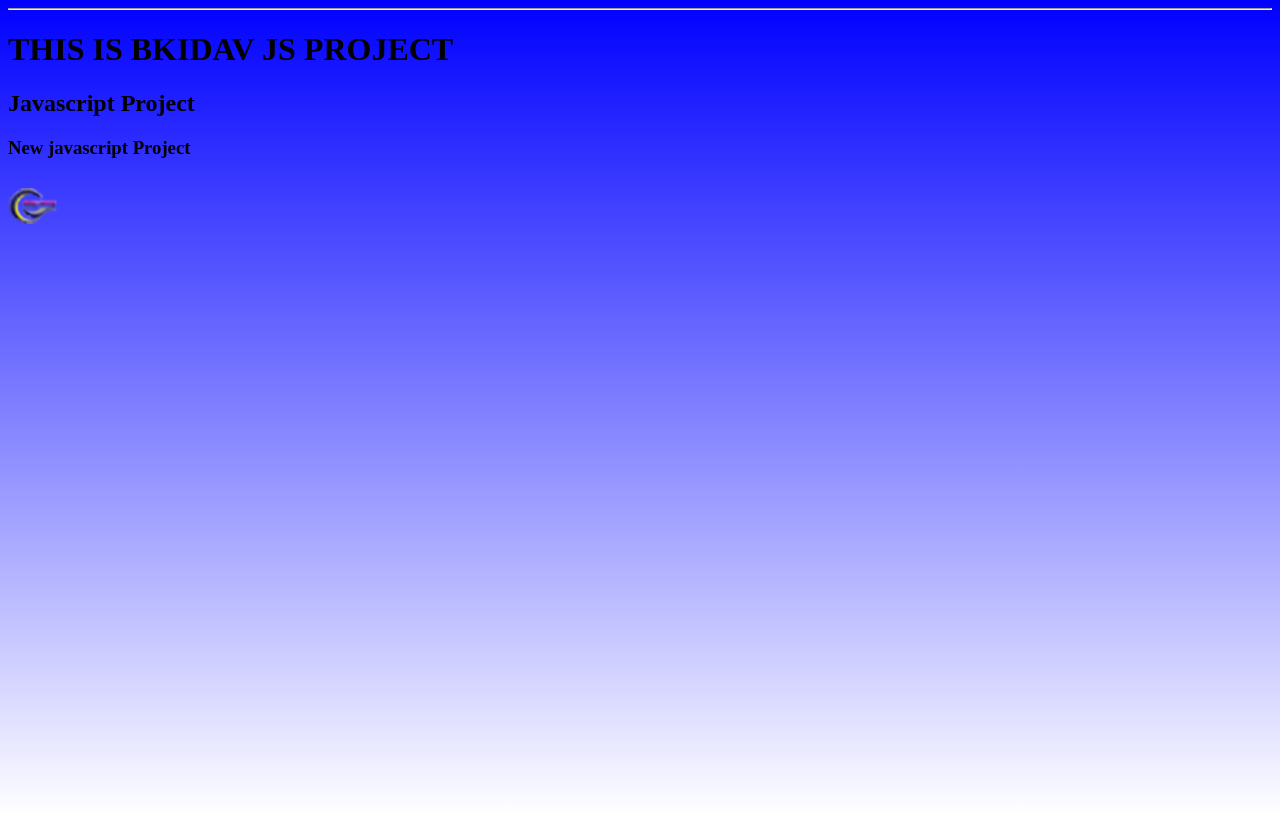
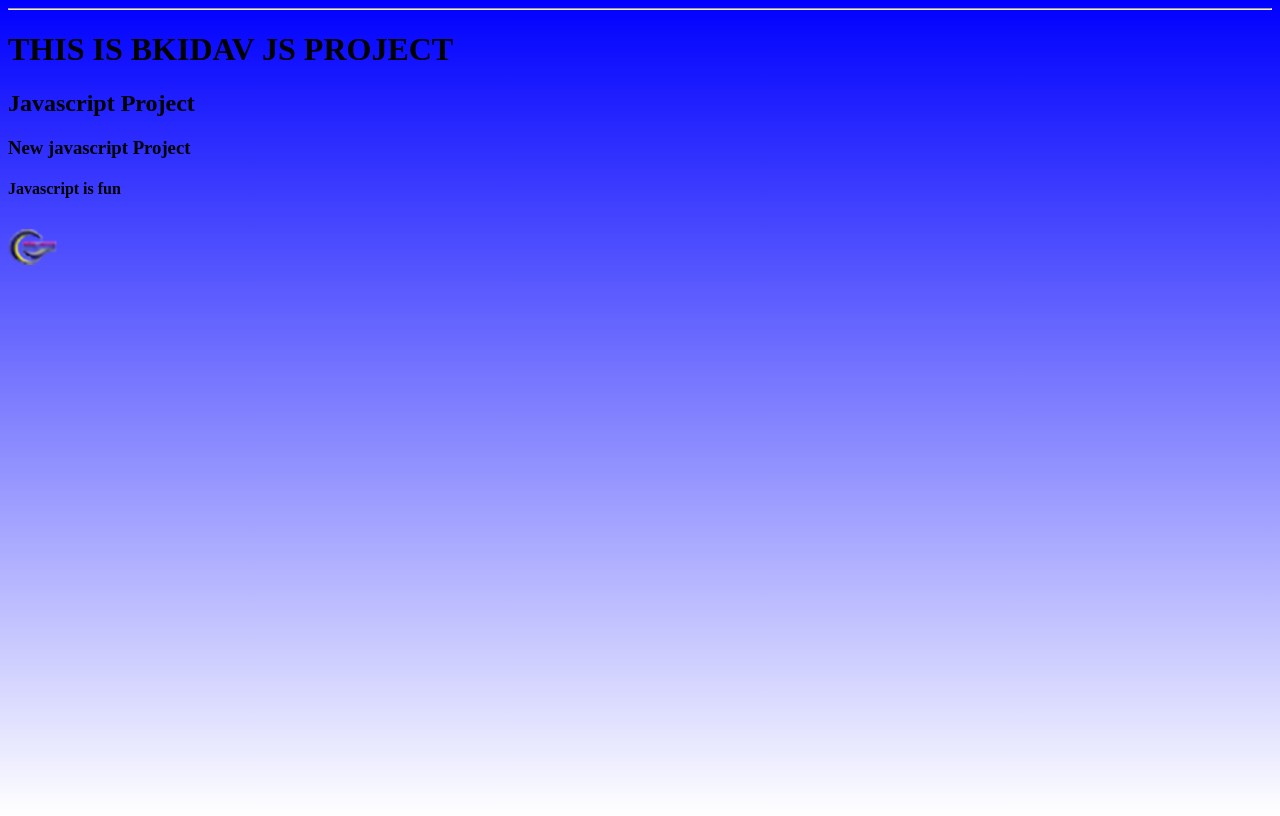
Before and after one commit to Bkidav1985/my-js-project, a plain HTML site: page index.html in a window 1280 px wide. Drawn offline with Linux system fonts and the light colour scheme.

Commit message:
h4 added

```diff
--- a/index.html
+++ b/index.html
@@ -11,6 +11,7 @@
     <h1>THIS IS BKIDAV JS PROJECT</h1>
     <h2>Javascript Project</h2>
     <h3>New javascript Project</h3>
+    <h4>Javascript is fun</h4>
 
     <img src="images/mylogo.png" id="myImg" alt="logo" title="Click to display image">
     <div id="imageModal" class="container">
```
